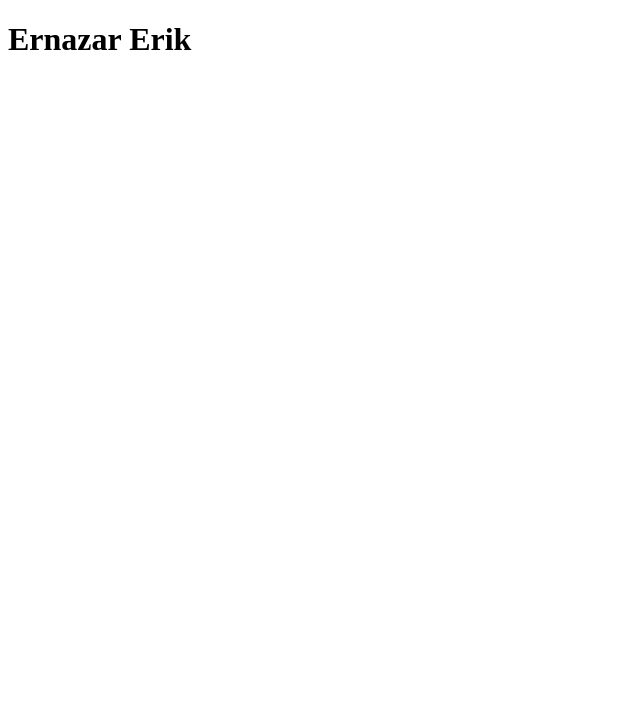
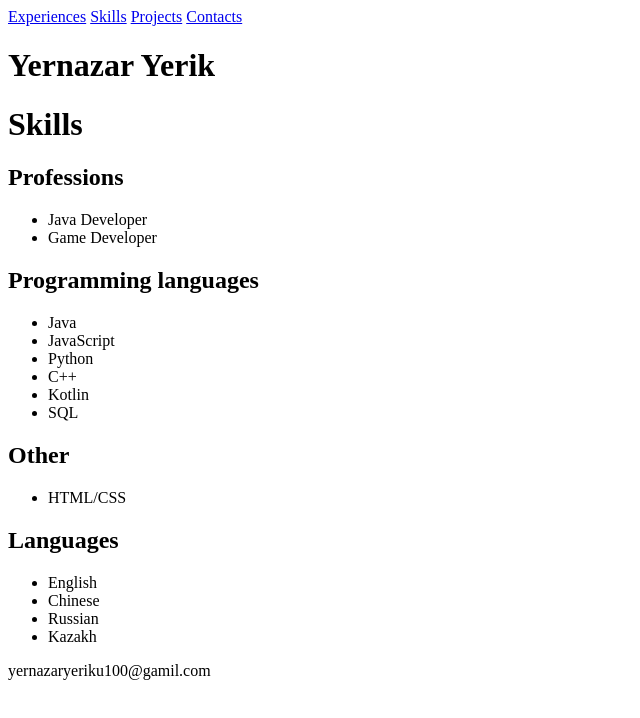
Before and after one commit to yernazaryeriku100/Portfolio, a plain HTML site: page index.html in a window 1280 px wide. Shown: the whole page, without its empty margins (0-640 px from the left). Drawn offline with Linux system fonts and the light colour scheme.

Commit message:
Big changes

```diff
--- a/index.html
+++ b/index.html
@@ -4,6 +4,41 @@
 <title>Portfolio</title>
 </head>
 <body>
-<h1>Ernazar Erik</h1>
+<header>
+<a href="#">Experiences</a>
+<a href="#">Skills</a>
+<a href="#">Projects</a>
+<a href="#">Contacts</a>
+</header>
+<h1>Yernazar Yerik</h1>
+<h1>Skills</h1>
+<h2>Professions</h2>
+<ul>
+<li>Java Developer</li>
+<li>Game Developer</li>
+</ul>
+<h2>Programming languages</h2>
+<ul>
+<li>Java</li>
+<li>JavaScript</li>
+<li>Python</li>
+<li>C++</li>
+<li>Kotlin</li>
+<li>SQL</li>
+</ul>
+<h2>Other</h2>
+<ul>
+<li>HTML/CSS</li>
+</ul>
+<h2>Languages</h2>
+<ul>
+<li>English</li>
+<li>Chinese</li>
+<li>Russian</li>
+<li>Kazakh</li>
+</ul>
+<footer>
+<p>yernazaryeriku100@gamil.com</p>
+</footer>
 </body>
 </html>
```
